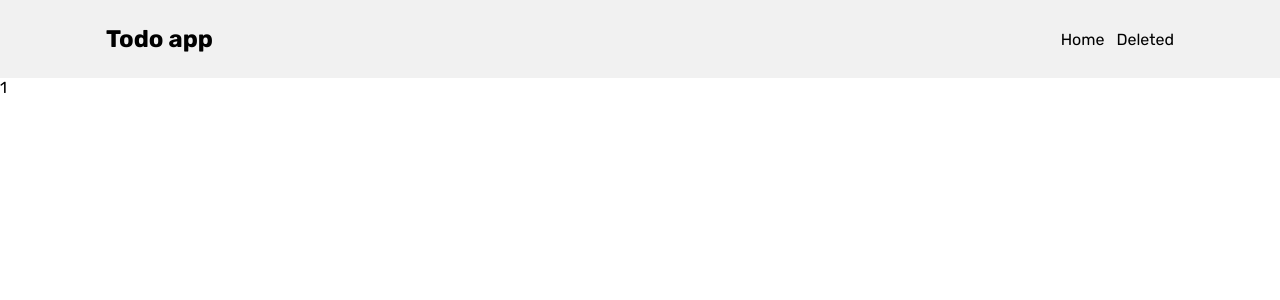
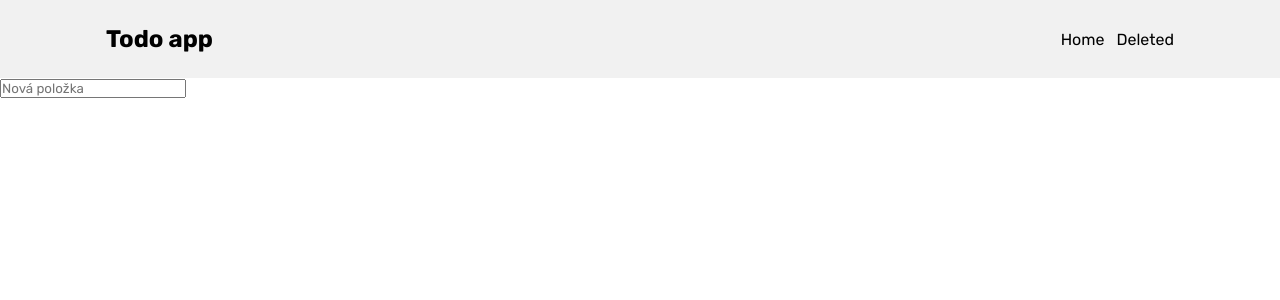
Before and after one commit to Radoo92/Todo-List, a Vue app: page /edit/1 in a window 1280 px wide. Shown: the top 300 px of the page. Built offline with nearby package versions, Linux system fonts and the light colour scheme.

Commit message:
edit change

```diff
--- a/src/store/index.ts
+++ b/src/store/index.ts
@@ -19,10 +19,12 @@ export const store = createStore<State>({
         (item: TodoItem) => !item.deleted
       );
     },
-    getItemById(state: State, id: number) {
-      return state.items.filter(
-        (item: TodoItem) => item.id === id
-      )
+    getItemById(state: State) {
+      return (id: number) => {
+        return state.items.filter(
+          (item: TodoItem) => item.id === id
+        )
+      }
     }
   },
   mutations: {
--- a/src/views/EditView.vue
+++ b/src/views/EditView.vue
@@ -1,15 +1,25 @@
 <template>
-  <main>{{ $route.params.id }}</main>
+  <input v-model="item.text" type="text" placeholder="Nová položka" />
 </template>
 
 <script lang="ts">
 import { defineComponent } from "vue";
+import { Store, mapGetters, storeKey } from "vuex";
+import { useStore } from "vuex";
+import { TodoItem, key } from "@/store";
 
 export default defineComponent({
   name: "EditView",
   data() {
     return {
-      id: "",
+      item: this.getItemById(parseInt(this.$route.params.id[0], 10)),
+    };
+  },
+  setup() {
+    const store = useStore(key);
+    return {
+      store,
+      ...mapGetters(["getItemById"]),
     };
   },
 });
```
